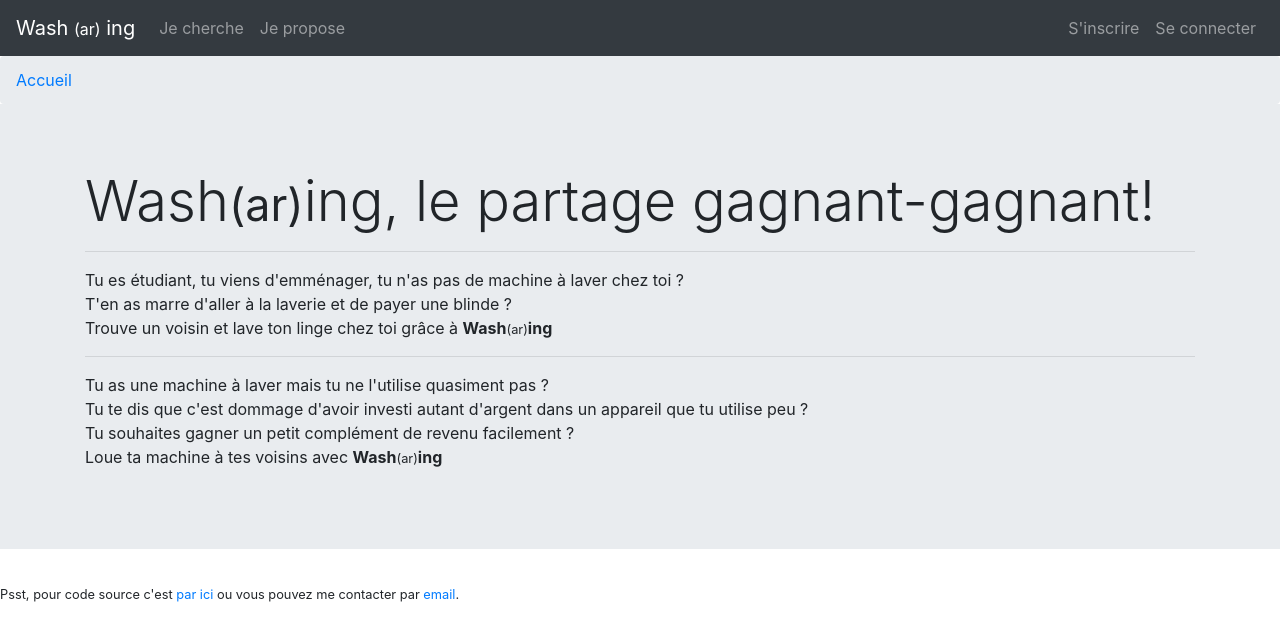
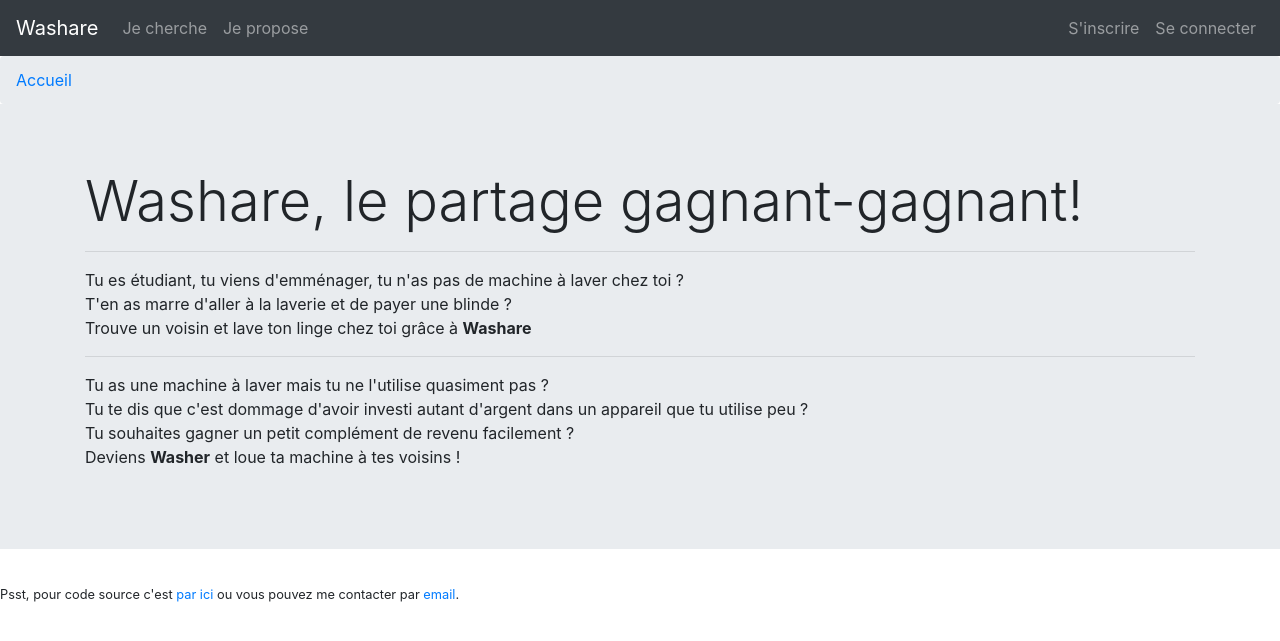
Before and after one commit to clearnesss/washaring-portal, a Symfony app: template templates/pages/home.html.twig in a window 1280 px wide. Shown: the top 641 px of the page. Run offline with Twig, Linux system fonts and the light colour scheme; the template is opened without the code that fills it, so the values that code supplies are empty; some libraries are stand-ins or nearby versions.

Commit message:
Last commit

```diff
--- a/composer.json
+++ b/composer.json
@@ -13,7 +13,7 @@
         "symfony/form": "4.1.*",
         "symfony/framework-bundle": "4.1.*",
         "symfony/monolog-bundle": "^3.3",
-        "symfony/orm-pack": "*",
+        "symfony/orm-pack": "^1.0",
         "symfony/process": "4.1.*",
         "symfony/security-bundle": "4.1.*",
         "symfony/serializer-pack": "*",
--- a/templates/base.html.twig
+++ b/templates/base.html.twig
@@ -4,7 +4,7 @@
     <meta charset="utf-8">
     <meta name="viewport" content="width=device-width, initial-scale=1, shrink-to-fit=no">
 
-    <title>{% block title %}Wash(ar)ing{% endblock %}</title>
+    <title>{% block title %}Washare{% endblock %}</title>
 
     {% block stylesheets %}
         <link rel="stylesheet" href="https://stackpath.bootstrapcdn.com/bootstrap/4.1.3/css/bootstrap.min.css"
@@ -14,9 +14,7 @@
 </head>
 <body>
 <nav class="navbar sticky-top navbar-expand-lg navbar-dark bg-dark">
-    <a class="navbar-brand" href="{{ path('index') }}">Wash
-        <small>(ar)</small>
-        ing</a>
+    <a class="navbar-brand" href="{{ path('index') }}">Washare</a>
     <button class="navbar-toggler" type="button" data-toggle="collapse" data-target="#navbarSupportedContent"
             aria-controls="navbarSupportedContent" aria-expanded="false" aria-label="Toggle navigation">
         <span class="navbar-toggler-icon"></span>
--- a/templates/pages/home.html.twig
+++ b/templates/pages/home.html.twig
@@ -4,19 +4,19 @@
 
     <div class="jumbotron jumbotron-fluid">
         <div class="container">
-            <h1 class="display-4">Wash<small>(ar)</small>ing, le partage gagnant-gagnant!</h1>
+            <h1 class="display-4">Washare, le partage gagnant-gagnant!</h1>
             <hr>
 
             <p>Tu es étudiant, tu viens d'emménager, tu n'as pas de machine à laver chez toi ?<br>
                 T'en as marre d'aller à la laverie et de payer une blinde ?<br>
-                Trouve un voisin et lave ton linge chez toi grâce à <b>Wash<small>(ar)</small>ing</b></p>
+                Trouve un voisin et lave ton linge chez toi grâce à <b>Washare</b></p>
 
             <hr>
 
             <p>Tu as une machine à laver mais tu ne l'utilise quasiment pas ? <br>
                 Tu te dis que c'est dommage d'avoir investi autant d'argent dans un appareil que tu utilise peu ?<br>
                 Tu souhaites gagner un petit complément de revenu facilement ?<br>
-                Loue ta machine à tes voisins avec <b>Wash<small>(ar)</small>ing</b></p>
+                Deviens <b>Washer</b> et loue ta machine à tes voisins ! </p>
         </div>
     </div>
     <small>Psst, pour code source c'est <a href="{{ github }}">par ici </a> ou vous pouvez me contacter par <a href="mailto:{{ admin.email }}">email</a>.</small>
```
Also changed, not shown: src/Entity/Washer.php (added, +57 -0 lines), src/Repository/WasherRepository.php (added, +50 -0 lines), 2 other files.
